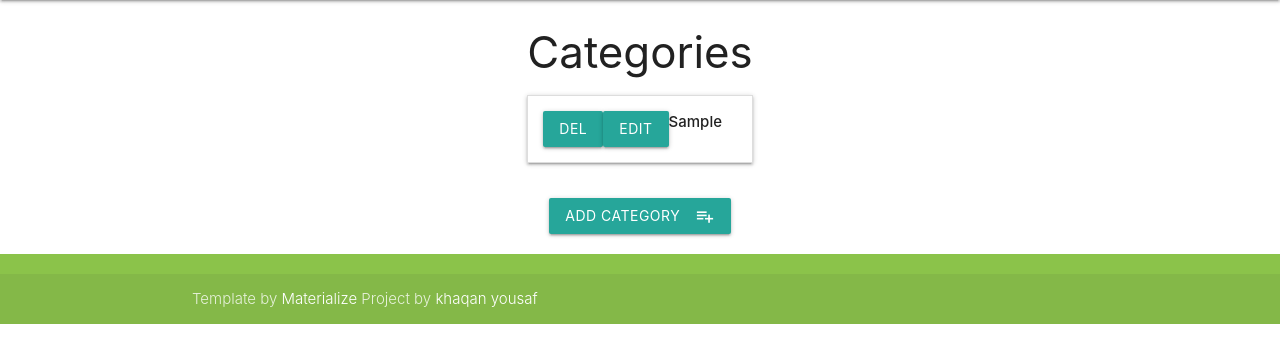
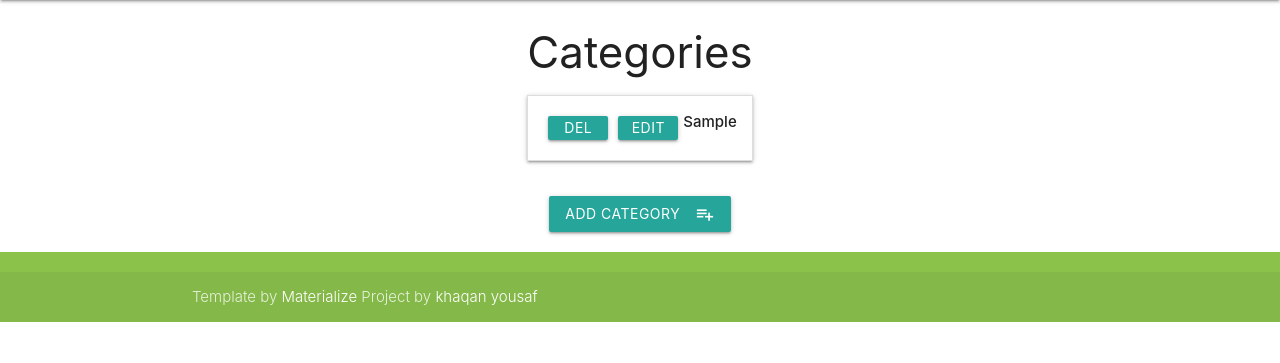
Before and after one commit to rameez1822534/milestone-project-3, a Flask app: page /get_categories in a window 1280 px wide. Shown: the part 64-427 px from the top of the page. Run offline with Flask 2, Linux system fonts and the light colour scheme; a database or web service that is not in the repository returns one stand-in record (values such as "Sample title"); some libraries are stand-ins or nearby versions.

Commit message:
css changes

```diff
--- a/app.py
+++ b/app.py
@@ -7,7 +7,6 @@ app = Flask(__name__)
 
 app.config["MONGO_DBNAME"] = "tech-data"
 app.config["MONGO_URI"] = os.environ.get("MONGO_URI")
-
 mongo = PyMongo(app)
 
 @app.route('/')
--- a/static/css/style.css
+++ b/static/css/style.css
@@ -33,6 +33,14 @@ body {
     flex-direction: column;
   }
 
-  main {
+main {
     flex: 1 0 auto;
   }
+
+  .btn_small {
+    height: 24px;
+    width: 60px;
+    line-height: 24px;
+    margin: 5px 5px;
+    padding: 0 0.5em;
+}
--- a/templates/add_reviews.html
+++ b/templates/add_reviews.html
@@ -7,10 +7,10 @@
             <div class="row">
                 <div class="input-field col s12">
                     <i class="material-icons prefix">poll</i>
-                    <select id="category_name" name="category_name">
+                    <select id="category_type" name="category_type">
                   <option value="" disabled selected>Choose Category</option>
                   {% for cat in categories %}
-                      <option value="{{cat.category_name}}">{{cat.category_name}}</option>
+                      <option value="{{cat.category_type}}">{{cat.category_type}}</option>
                   {% endfor %}
                 </select>
                     <label>Reviews Category</label>
--- a/templates/addcategory.html
+++ b/templates/addcategory.html
@@ -10,7 +10,7 @@
             <label for="category_type">Category Name</label>
         </div>
     </div>
-    <div class="row">
+    <div class="row center">
         <button class="btn waves-effect waves-light" type="submit" name="action">Add Category
             <i class="material-icons right">playlist_add</i>
         </button>
--- a/templates/base.html
+++ b/templates/base.html
@@ -14,7 +14,7 @@
 <body>
 <!--- Navbar -->
     {% block nav %}
-    {% include 'subtemp/_navbar.html' %}
+    {% include '_navbar.html' %}
     {% endblock %}
 
 
@@ -28,7 +28,7 @@
 
   <!--- Footer -->
   {% block footer %}
-  {% include 'subtemp/footer.html' %}
+  {% include 'footer.html' %}
   {% endblock %}
 
     <!--  Scripts-->
--- a/templates/categories.html
+++ b/templates/categories.html
@@ -19,7 +19,7 @@
 
     </ul>
 </div>
-<div class="row">
+<div class="row center">
     <a href="{{url_for('add_category')}}" class="waves-effect waves-light btn">
         <i class="material-icons right">playlist_add</i>Add Category
     </a>
--- a/templates/subtemp/footer.html
+++ b/templates/footer.html
@@ -1,5 +1,5 @@
 {% block footer %}
-<footer class="page-footer light-green">
+<footer id="sticky" class="page-footer light-green">
   <div class="container">
 
   </div>
--- a/templates/login.html
+++ b/templates/login.html
@@ -8,7 +8,7 @@
             <form class="col s12">
       <div class="row">
         <div class="input-field col s6">
-          <input placeholder="Placeholder" id="first_name" type="text" class="validate">
+          <input id="first_name" type="text" class="validate">
           <label for="first_name">First Name</label>
         </div>
         <div class="input-field col s6">
--- a/templates/temp.html
+++ b/templates/temp.html
@@ -8,3 +8,4 @@
     {{review.device_ratings}}
 {% endfor %}
 "mongodb+srv://rameez1:XCoDWa4q3nYSVrwp@myfirstcluster-cbmmr.mongodb.net/tech-data?retryWrites=true&w=majority"
+os.environ.get("MONGO_URI")
```
Also changed, not shown: templates/_navbar.html (renamed from templates/subtemp/_navbar.html).
